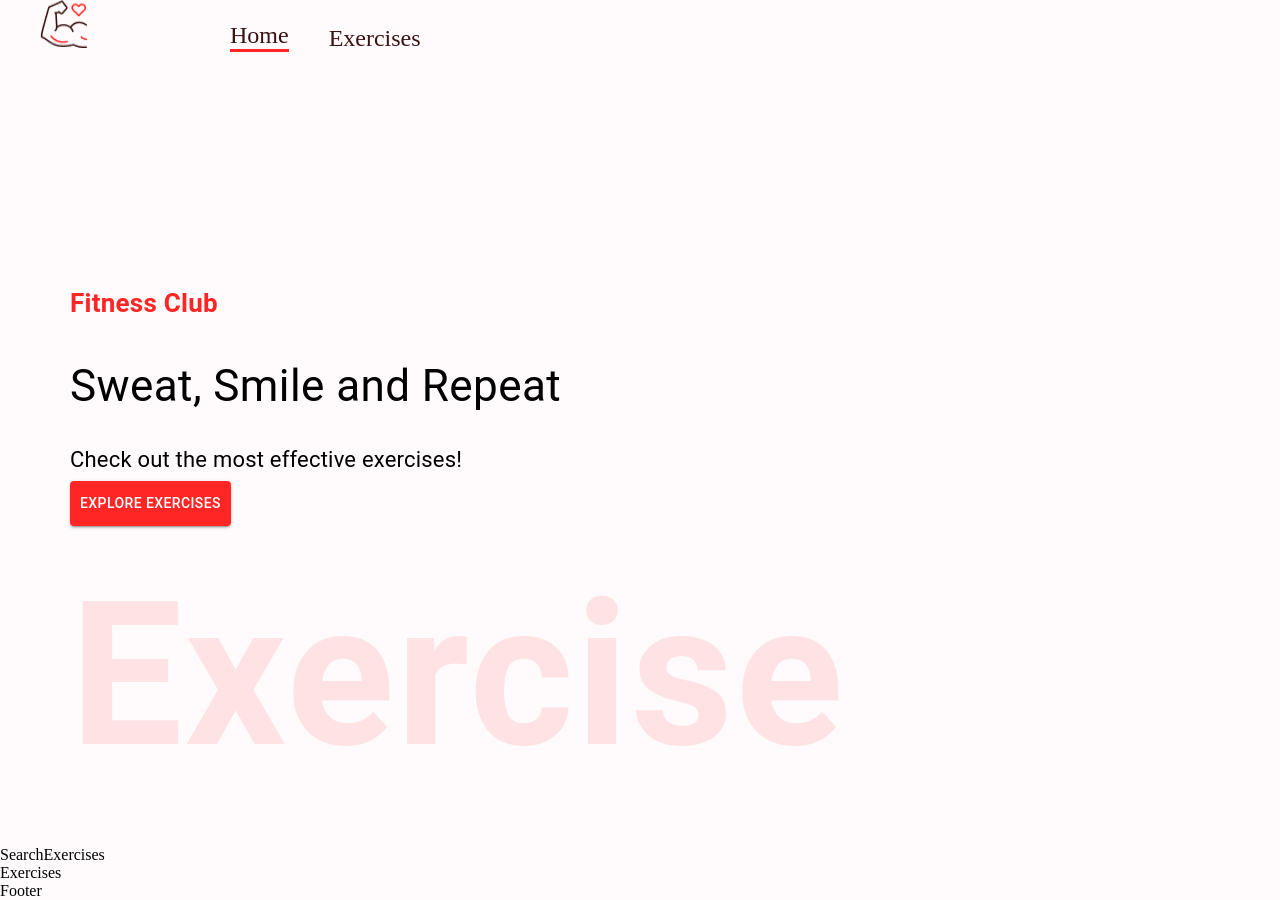
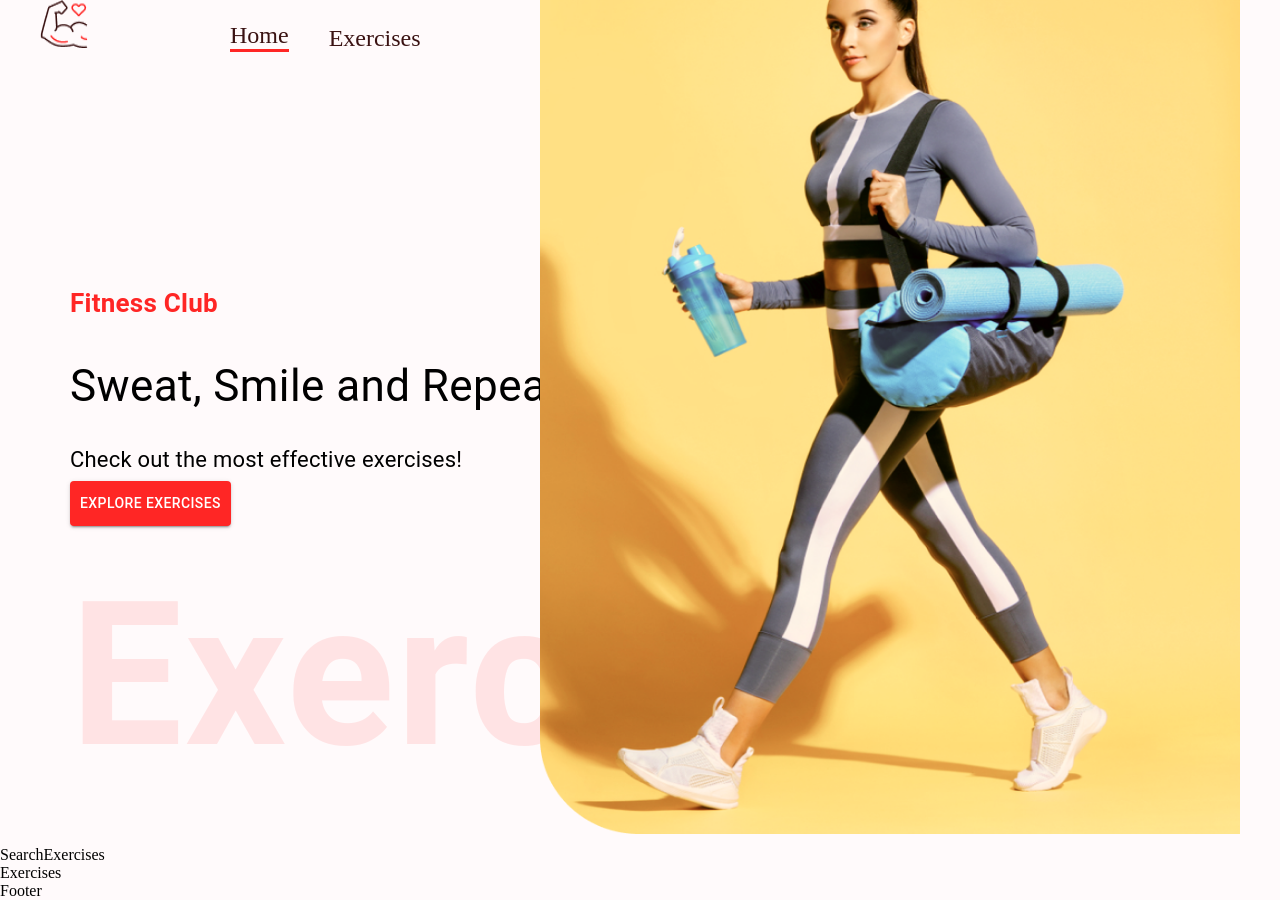
Before and after one commit to StinCodes/Fitness_App-JavascriptMastery, a React (Create React App) app: page / in a window 1280 px wide. Built offline with nearby package versions, Linux system fonts and the light colour scheme.

Commit message:
images not loading to page, review source

```diff
--- a/src/components/HeroBanner.js
+++ b/src/components/HeroBanner.js
@@ -35,7 +35,8 @@ const HeroBanner = () => {
       >
         Exercise
       </Typography>
-      {/* <img src={HeroBannerImage} alt="banner" className="hero-banner-img"/> */}
+      {/* hero banner image not loading */}
+      <img src={HeroBannerImage} alt="banner" className="hero-banner-img"/>
     </Box>
   );
 };
```
